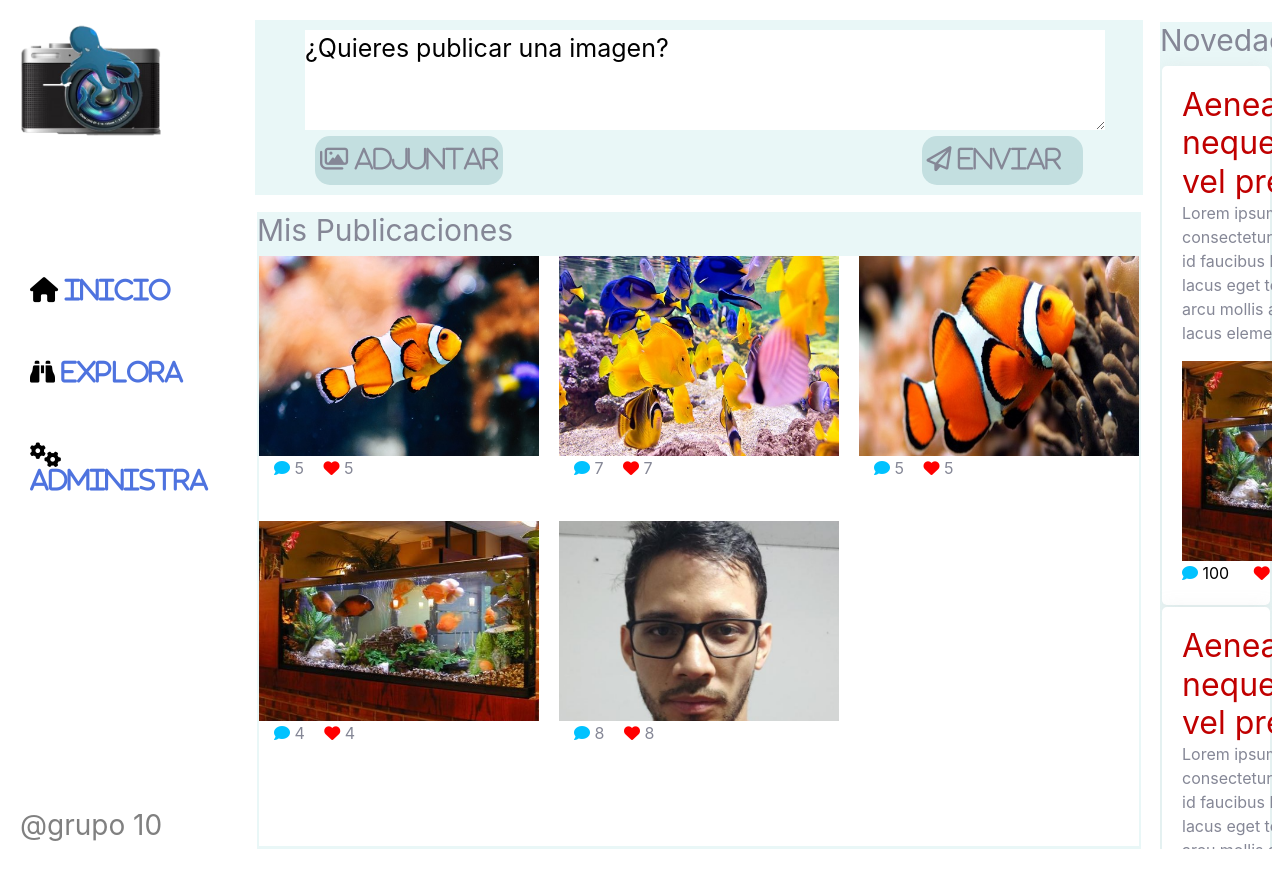
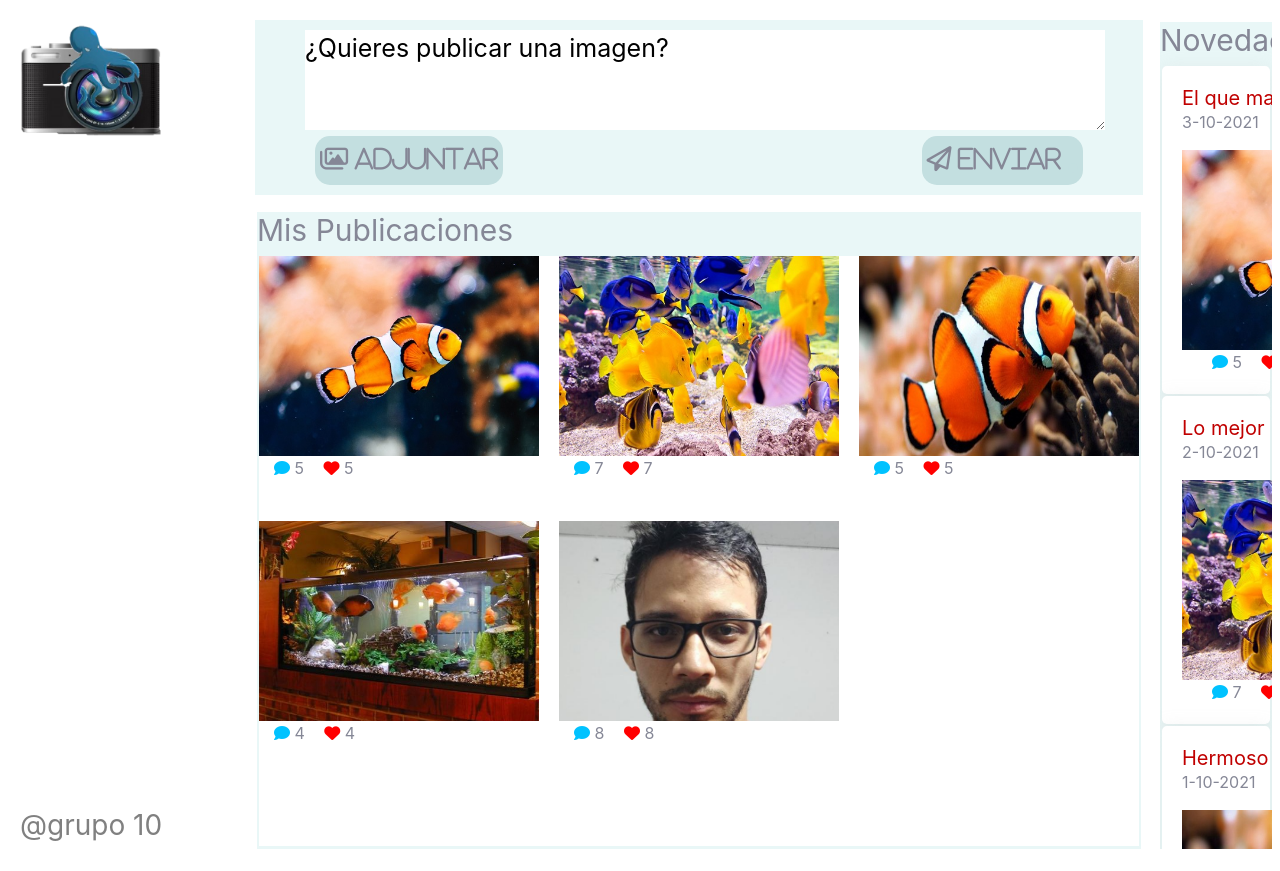
Before and after one commit to mlinang/Acuariofilia, a Flask app: page / in a window 1280 px wide. Shown: the part 56-927 px from the top of the page. Run offline with Flask 2, Linux system fonts and the light colour scheme; data comes from the database, SQL or seed files in the repository; some libraries are stand-ins or nearby versions.

Commit message:
quitarimagen

```diff
--- a/static/css/stylefeed.css
+++ b/static/css/stylefeed.css
@@ -10,6 +10,9 @@ img{
 body{
     background: white;
     color: black;
+}
+#imgName{
+    cursor: pointer;
 }
 .menu ul{
     display: flex;
@@ -66,7 +69,7 @@ body{
 }
 
 .estado textarea{
-margin-left: 40px;
+    margin-left: 40px;
     font-size: 25px;
     height: 100px;
     width: 800px;
@@ -150,7 +153,7 @@ margin-left: 40px;
 }
 .novedad .titulo {
 	color: #C00000;
-	font-size: 32px;
+	font-size: 20px;
 	margin: 0;
 }
 .contenedor .footer{
--- a/templates/feed.html
+++ b/templates/feed.html
@@ -54,9 +54,15 @@
                                 .innerHTML = files[0].name
                             }
                           }
+                          function unLoadImage(){
+                              document
+                                .getElementById('imgName')
+                                .innerHTML = (this.name).remove
+                          }
                     </script>
                 </div>
-                <span id="imgName"></span>
+
+                <span id="imgName" onclick="unLoadImage()"></span>
                 <div class="enviar">
                     <i class="far fa-paper-plane"> Enviar</i>
                     <button class="enviar" type="submit"></button>
@@ -75,52 +81,35 @@
                     <li class="far fa-envelope"> Mensajes</li>
                     <li class="fas fa-cogs"> <a href="{{'Dasboard'}}"> Administra </a></li>
                 {% else %}
+                    <!-- ESTE ELSE SIRVE PARA CARGAR OPCIONES DE ADMINS Y SUP ADMINS
+
                     <li class="fas fa-home " > <a href="{{'perfil'}}">Inicio</a></li>
                     <li class="fas fa-binoculars"> <a  href="{{'search'}}">Explora</a></li>
-                    <li class="fas fa-cogs"> <a href="{{'Dasboard'}}"> Administra </a></li>
+                    <li class="fas fa-cogs"> <a href="{{'Dasboard'}}"> Administra </a></li -->
                 {% endif %}
 
             </ul>
         </nav>
         <div class="novedades">
             <h1>Novedades</h1>
-            <div class="novedad">
-                <h2 class="titulo">Aenean magna neque, aliquam vel pretium at</h2>
-                <p class="texto">Lorem ipsum dolor sit amet, consectetur adipiscing elit. Vivamus id faucibus libero. Duis faucibus, lacus eget tempus posuere, urna arcu mollis arcu, non semper turpis lacus elementum odio. </p>
-                <div class="imagen-publicada">
-                    <img src="./static/images/Post/ACUARIO.jpg" alt="" height="200">
+            {% for pub in posts %}
+                <div class="novedad">
+                    <h2 class="titulo">{% print(pub[2]) %}</h2>
+                    <p class="texto">{% print(pub[3]) %}</p>
+                    <a href="{{url_for('postdetail', codigo = pub[0]) }}">
+                        <img src="static/images/post/{% print(pub[1]) %}"  alt="Card image cap">
+                    <div class="botones">
+                        <a role="enlace" href="{{url_for('postdetail', codigo = pub[0]) }}" class="comentario"><i class="fas fa-comment"></i> </a>
+                        {% print(pub[4]) %}
+                        <a role="enlace" href="{{url_for('postdetail', codigo = pub[0]) }}" class="favoritos"><i class="fas fa-heart"></i> </a>
+                        {% print(pub[4]) %}
+
+                        <button role="button" class="retweets"><i class="fas fa-retweet"></i> 100</button>
+                    </div>
                 </div>
-                <div class="botones">
-                    <button role="button" class="comentario"><i class="fas fa-comment"></i> 100</button>
-                    <button role="button" class="favoritos"><i class="fas fa-heart"></i> 100</button>
-                    <button role="button" class="retweets"><i class="fas fa-retweet"></i> 100</button>
-                </div>
+                {% endfor %}
             </div>
-            <div class="novedad">
-                <h2 class="titulo">Aenean magna neque, aliquam vel pretium at</h2>
-                <p class="texto">Lorem ipsum dolor sit amet, consectetur adipiscing elit. Vivamus id faucibus libero. Duis faucibus, lacus eget tempus posuere, urna arcu mollis arcu, non semper turpis lacus elementum odio. </p>
-                <div class="imagen-publicada">
-                    <img src="./static/images/Post/pez1.jpg" alt="" height="200">
-                </div>
-                <div class="botones">
-                    <button role="button" class="comentario"><i class="fas fa-comment"></i> 100</button>
-                    <button role="button" class="favoritos"><i class="fas fa-heart"></i> 100</button>
-                    <button role="button" class="retweets"><i class="fas fa-retweet"></i> 100</button>
-                </div>
-            </div>
-            <div class="novedad">
-                <h2 class="titulo">Aenean magna neque, aliquam vel pretium at</h2>
-                <p class="texto">Lorem ipsum dolor sit amet, consectetur adipiscing elit. Vivamus id faucibus libero. Duis faucibus, lacus eget tempus posuere, urna arcu mollis arcu, non semper turpis lacus elementum odio. </p>
-                <div class="imagen-publicada">
-                    <img src="./static/images/Post/pez2.jpg"  alt="" height="200">
-                </div>
-                <div class="botones">
-                    <button role="button" class="comentario"><i class="fas fa-comment"></i> 100</button>
-                    <button role="button" class="favoritos"><i class="fas fa-heart"></i> 100</button>
-                    <button role="button" class="retweets"><i class="fas fa-retweet"></i> 100</button>
-                </div>
-            </div>
-        </div>
+
         <div class="developerteam">
             <h3>@grupo 10</h3>
         </div>
```
